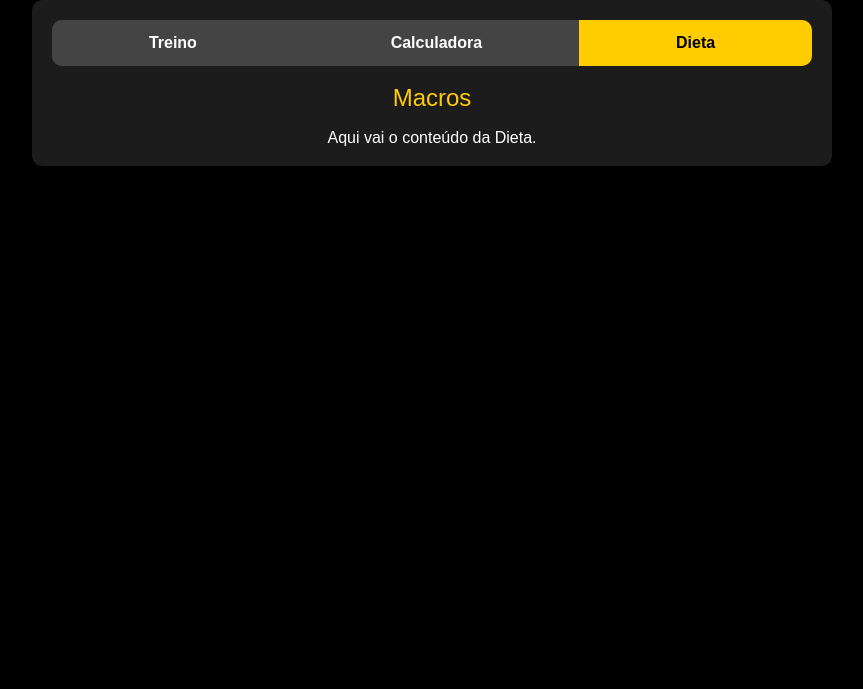
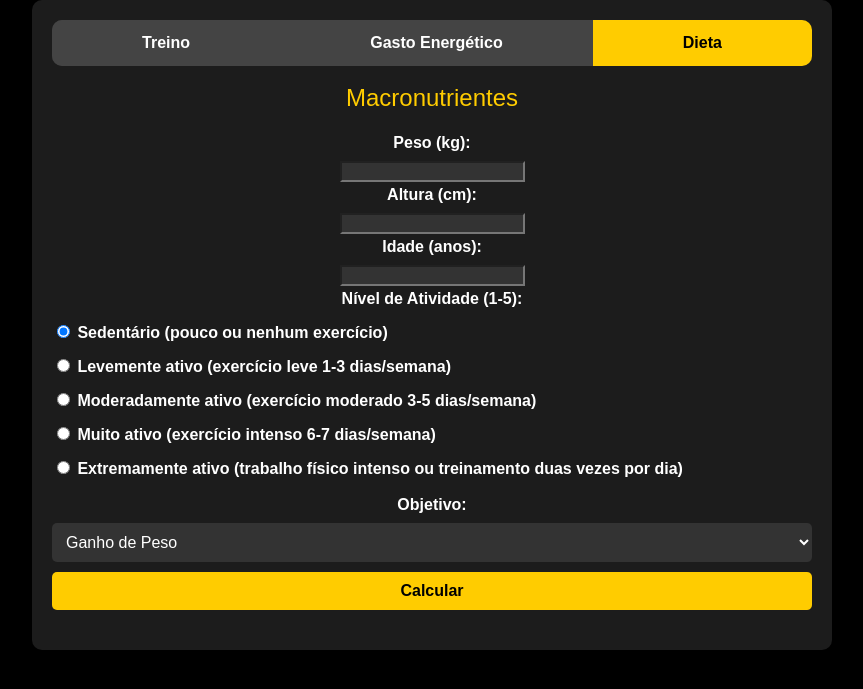
Before and after one commit to croco-br/exercise-randomizer, a Flask app: page /diet in a window 1280 px wide. Shown: the top 689 px of the page, without its empty margins (208-1071 px from the left). Run offline with Flask 3, Linux system fonts and the light colour scheme.

Commit message:
feat: add macros

```diff
--- a/static/css/base.css
+++ b/static/css/base.css
@@ -34,9 +34,10 @@ h1 {
 
 label {
     display: block;
-    margin-bottom: 5px;
+    margin-bottom: 10px;
     color: #fff;
     font-weight: bold;
+    padding-top: 5px;
 }
 
 .checkbox-group {
@@ -50,6 +51,12 @@ label {
     margin-bottom: 10px;
     display: flex;
     align-items: center;
+}
+
+input {
+    background-color: #333;
+    color: #fff;
+
 }
 
 input[type="checkbox"] {
--- /dev/null
+++ b/static/css/diet.css
@@ -0,0 +1,9 @@
+.radio-group-activity {
+    flex-direction: column;
+    align-items: center;
+    text-align: left;
+}
+
+.radio-group-activity-label {
+    width: 1000px;
+}
--- a/static/js/calculator.js
+++ b/static/js/calculator.js
@@ -47,7 +47,7 @@ function calcularCalorias(event) {
         }
     }
 
-    document.getElementById('calorie-result').innerHTML = `<h2>Resultados</h2>` +
+    document.getElementById('result').innerHTML = `<h2>Resultados</h2>` +
         Object.keys(results).map(method => `<p>${method}: ${results[method].toFixed(2)} calorias/dia</p>`).join('');
 }
 
--- a/static/js/diet.js
+++ b/static/js/diet.js
@@ -0,0 +1,38 @@
+function calculate() {
+    const weight = parseFloat(document.getElementById('weight').value);
+    const height = parseFloat(document.getElementById('height').value);
+    const age = parseFloat(document.getElementById('age').value);
+    const activity = parseFloat(document.getElementById('activity').value);
+    const goal = document.getElementById('goal').value;
+
+    if (isNaN(weight) || isNaN(height) || isNaN(age) || isNaN(activity)) {
+        alert('Por favor, preencha todos os campos corretamente.');
+        return;
+    }
+
+    // Calcular a TMB usando a fórmula para mulheres
+    const tmb = 655 + (9.6 * weight) + (1.8 * height) - (4.7 * age);
+
+    // Ajustar as calorias para o objetivo
+    const dailyCalories = goal === 'gain' ? tmb + 500 : tmb - 500;
+
+    // Calcular proteínas
+    const proteinIntake = weight * 2; // usando 2 g/kg como exemplo
+    const proteinCalories = proteinIntake * 4;
+
+    // Calcular gorduras (25% do total calórico como exemplo)
+    const fatCalories = dailyCalories * 0.25;
+    const fatIntake = fatCalories / 9;
+
+    // Calcular carboidratos
+    const carbCalories = dailyCalories - proteinCalories - fatCalories;
+    const carbIntake = carbCalories / 4;
+
+    // Exibir resultados
+    document.getElementById('result').innerHTML = `
+        <p>Calorias Diárias: ${Math.round(dailyCalories)}</p>
+        <p>Proteínas: ${Math.round(proteinIntake)} g (${Math.round(proteinCalories)} calorias)</p>
+        <p>Gorduras: ${Math.round(fatIntake)} g (${Math.round(fatCalories)} calorias)</p>
+        <p>Carboidratos: ${Math.round(carbIntake)} g (${Math.round(carbCalories)} calorias)</p>
+    `;
+}
--- a/templates/base.html
+++ b/templates/base.html
@@ -15,6 +15,7 @@
     <link rel="stylesheet" href="{{ url_for('static', filename='css/calculator.css') }}">
     <script src="{{ url_for('static', filename='js/calculator.js') }}" defer></script>
     {% elif active_tab == 'diet' %}
+    <link rel="stylesheet" href="{{ url_for('static', filename='css/diet.css') }}">
     <script src="{{ url_for('static', filename='js/diet.js') }}" defer></script>
     {% endif %}
 </head>
@@ -25,7 +26,7 @@
             <div class="tab {% if active_tab == 'training' %}active{% endif %}"
                 onclick="window.location.href='/training'">Treino</div>
             <div class="tab {% if active_tab == 'calculator' %}active{% endif %}"
-                onclick="window.location.href='/calculator'">Calculadora</div>
+                onclick="window.location.href='/calculator'">Gasto Energético</div>
             <div class="tab {% if active_tab == 'diet' %}active{% endif %}" onclick="window.location.href='/diet'">Dieta
             </div>
         </div>
--- a/templates/diet.html
+++ b/templates/diet.html
@@ -1,7 +1,50 @@
 {% extends "base.html" %}
 {% block content %}
 <div id="dieta" class="tab-content active">
-    <h1>Macros</h1>
-    <p>Aqui vai o conteúdo da Dieta.</p>
+
+    <h1>Macronutrientes</h1>
+
+    <label for="weight">Peso (kg):</label>
+    <input type="number" id="weight" step="0.1">
+
+    <label for="height">Altura (cm):</label>
+    <input type="number" id="height" step="0.1">
+
+    <label for="age">Idade (anos):</label>
+    <input type="number" id="age">
+    <div class="form-group">
+        <label for="activity">Nível de Atividade (1-5):</label>
+        <div class="radio-group-activity">
+            <label class="radio-group-activity-label"><input type="radio" id="activity" name="activity" value="1.2" checked="checked">
+                Sedentário (pouco ou
+                nenhum exercício)</label>
+            <label class="radio-group-activity-label"><input type="radio" id="activity" name="activity" value="1.375">
+                Levemente ativo
+                (exercício leve 1-3
+                dias/semana)</label>
+            <label class="radio-group-activity-label"><input type="radio" id="activity" name="activity" value="1.55">
+                Moderadamente ativo
+                (exercício moderado 3-5
+                dias/semana)</label>
+            <label class="radio-group-activity-label"><input type="radio" id="activity" name="activity" value="1.725">
+                Muito ativo
+                (exercício intenso 6-7
+                dias/semana)</label>
+            <label class="radio-group-activity-label"><input type="radio" id="activity" name="activity" value="1.9">
+                Extremamente ativo
+                (trabalho físico intenso ou
+                treinamento duas vezes por dia)</label>
+        </div>
+    </div>
+
+    <label for="goal">Objetivo:</label>
+    <select id="goal">
+        <option value="gain">Ganho de Peso</option>
+        <option value="loss">Perda de Peso</option>
+    </select>
+
+    <button onclick="calculate()">Calcular</button>
+
+    <div class="result" id="result"></div>
 </div>
 {% endblock %}
--- /dev/null
+++ b/todo.txt
@@ -0,0 +1,6 @@
+Corrigir palheta de cores
+Testar bordas arrendondadas
+Otimizar a tela de macros e gasto energético (verificar se dá para juntar as duas em uma)
+Alinhamento dos radio button na tela de dieta
+Hospedagem
+Adicionar infos adicionais (ex: gasto enérgetico não contempla nivel de atividade, etc)
```
Also changed, not shown: templates/calculator.html (+8 -5 lines).
